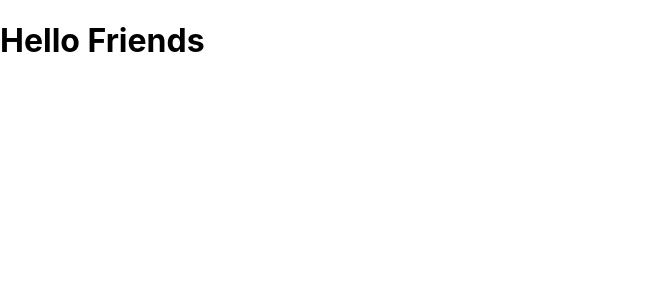
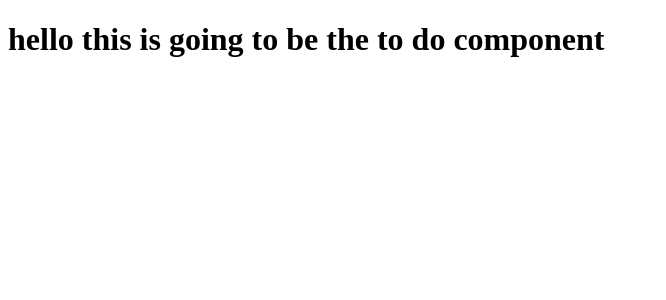
Before and after one commit to VPilipenko334/react-to-do-list, a React (Create React App) app: page / in a window 1280 px wide. Shown: the top 300 px of the page, without its empty margins (0-666 px from the left). Built offline with nearby package versions, Linux system fonts and the light colour scheme.

Commit message:
component and stylesheet folders are ready

```diff
--- a/src/App.js
+++ b/src/App.js
@@ -1,13 +1,16 @@
-import './stylesheets/App.css';
+import React from 'react';
+import ToDo from './components/todo';
+// import './stylesheets/App.css';
 
-function App() {
-  return (
-    <div className="App">
-      <header className="App-header">
-        <h1> Hello Friends </h1>
-      </header>
-    </div>
-  );
+class App extends React.Component {
+
+  render() {
+    return (
+      <div className="App">
+        <ToDo />
+      </div>
+    );
+  }
 }
 
 export default App;
--- /dev/null
+++ b/src/components/ToDo.js
@@ -0,0 +1,17 @@
+import React from "react";
+
+class ToDo extends React.Component {
+    // constructor(props) {
+    //     super(props);
+    // }
+
+    render() {
+        return (
+            <div>
+                <h1>hello this is going to be the to do component</h1>
+            </div>
+        )
+    }
+}
+
+export default ToDo;
--- a/src/index.js
+++ b/src/index.js
@@ -1,6 +1,5 @@
 import React from 'react';
 import ReactDOM from 'react-dom';
-import './stylesheets/index.css';
 import App from './App';
 
 ReactDOM.render(
--- a/src/stylesheets/index.css
+++ b/src/stylesheets/index.css
@@ -1,4 +1,4 @@
-body {
+/* body {
   margin: 0;
   font-family: -apple-system, BlinkMacSystemFont, 'Segoe UI', 'Roboto', 'Oxygen',
     'Ubuntu', 'Cantarell', 'Fira Sans', 'Droid Sans', 'Helvetica Neue',
@@ -10,4 +10,4 @@ body {
 code {
   font-family: source-code-pro, Menlo, Monaco, Consolas, 'Courier New',
     monospace;
-}
+} */
```
